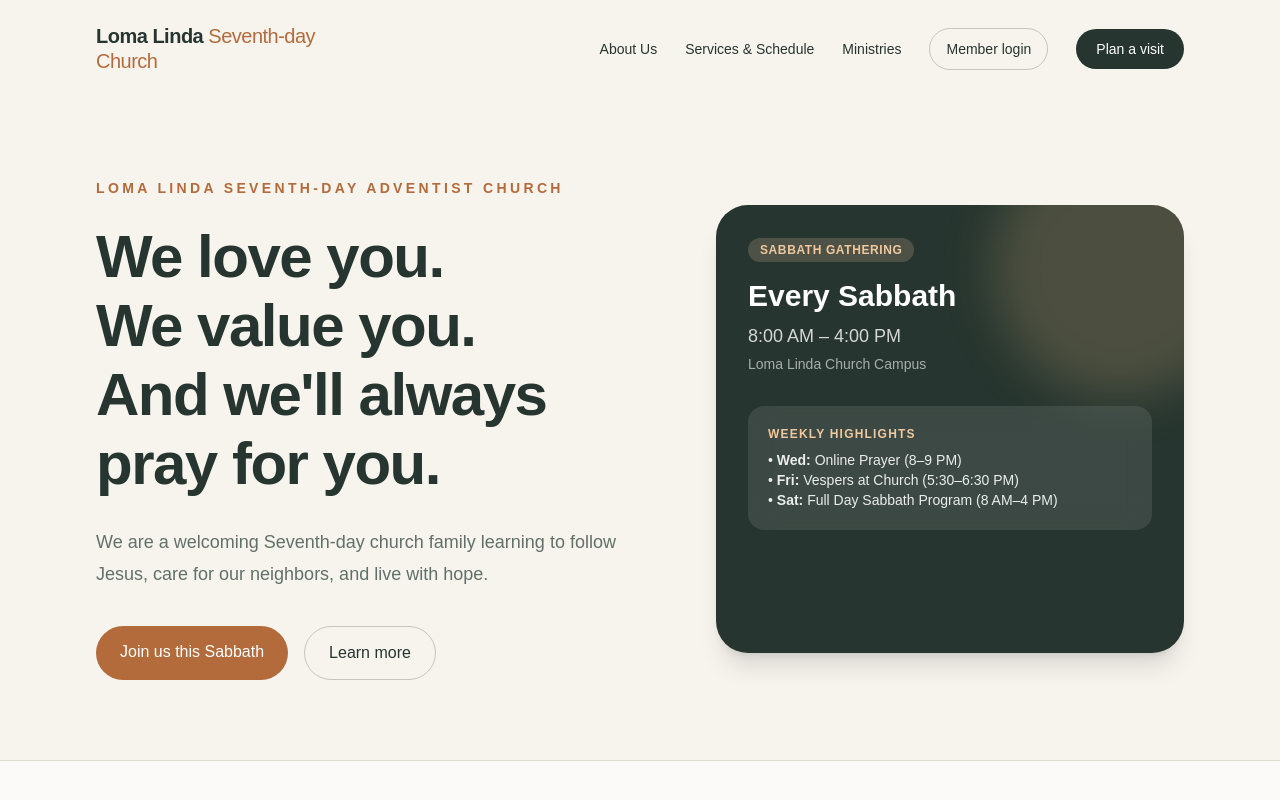
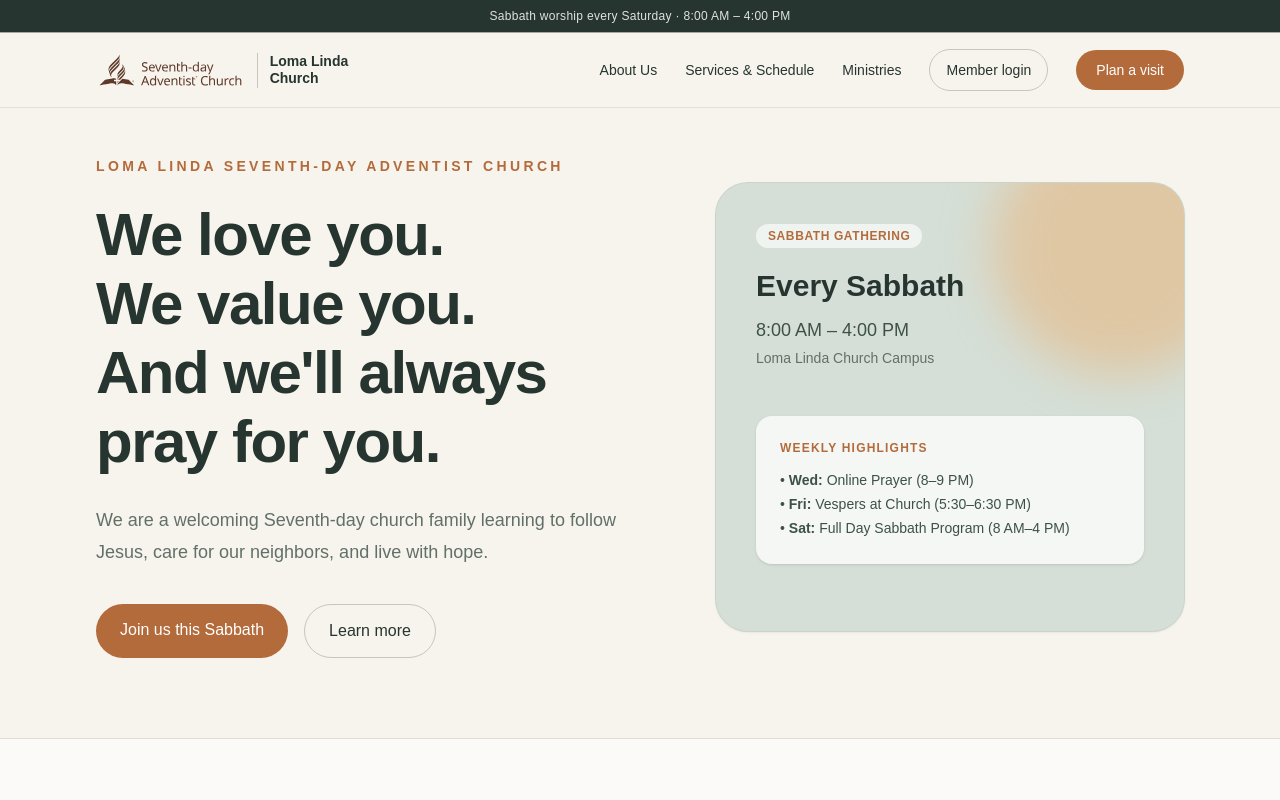
Before and after one commit to MwendaCipi/lomalinda, a Next.js app in the folder frontend/: page / in a window 1280 px wide. Shown: the top 800 px of the page. Built offline with nearby package versions, Linux system fonts and the light colour scheme.

Commit message:
Refresh church header with Adventist branding

```diff
--- a/frontend/src/app/page.tsx
+++ b/frontend/src/app/page.tsx
@@ -17,7 +17,7 @@ export default function Home() {
     <main className="min-h-screen bg-[#f7f4ee] text-[#26352f]">
       <SiteNav />
 
-      <section id="top" className="mx-auto grid max-w-6xl gap-12 px-6 pb-20 pt-12 lg:grid-cols-[1.1fr_0.9fr] lg:items-center lg:px-8 lg:pt-20">
+      <section id="top" className="mx-auto grid max-w-6xl gap-12 px-6 pb-20 pt-8 lg:grid-cols-[1.1fr_0.9fr] lg:items-center lg:px-8 lg:pt-12">
         <div>
           <p className="mb-6 text-sm font-semibold uppercase tracking-[0.24em] text-[#b36b3c]">Loma Linda Seventh-day Adventist Church</p>
           <h1 className="max-w-3xl text-4xl font-semibold leading-[1.15] tracking-tight sm:text-6xl">We love you.<br />We value you.<br />And we&apos;ll always pray for you.</h1>
@@ -25,11 +25,11 @@ export default function Home() {
           <div className="mt-9 flex flex-wrap gap-4"><a href="#schedule" className="rounded-full bg-[#b36b3c] px-6 py-3.5 font-medium text-white transition hover:bg-[#96552e]">Join us this Sabbath</a><a href="#about" className="rounded-full border border-[#c9c5bb] px-6 py-3.5 font-medium transition hover:border-[#26352f]">Learn more</a></div>
         </div>
 
-        <div className="relative min-h-80 overflow-hidden rounded-[2rem] bg-[#26352f] p-8 text-white shadow-xl sm:min-h-[28rem]">
-          <div className="absolute -right-16 -top-16 h-64 w-64 rounded-full bg-[#e7b783]/20 blur-xl" />
-          <div className="relative z-10 flex h-full flex-col justify-between">
-            <div><span className="inline-block rounded-full bg-[#f1c89e]/20 px-3 py-1 text-xs font-semibold uppercase tracking-wider text-[#f1c89e]">Sabbath Gathering</span><h2 className="mt-4 text-3xl font-semibold">Every Sabbath</h2><p className="mt-2 text-lg text-white/80">8:00 AM – 4:00 PM</p><p className="mt-1 text-sm text-white/60">Loma Linda Church Campus</p></div>
-            <div className="mt-8 rounded-2xl bg-white/10 p-5 backdrop-blur-md"><p className="text-xs font-semibold uppercase tracking-widest text-[#f1c89e]">Weekly Highlights</p><p className="mt-2 text-sm text-white/90">• <strong>Wed:</strong> Online Prayer (8–9 PM)<br />• <strong>Fri:</strong> Vespers at Church (5:30–6:30 PM)<br />• <strong>Sat:</strong> Full Day Sabbath Program (8 AM–4 PM)</p></div>
+        <div className="relative min-h-80 overflow-hidden rounded-[2rem] bg-[#d5dfd7] p-10 text-[#26352f] shadow-sm ring-1 ring-[#c9d5ca] sm:min-h-[28rem]">
+          <div className="absolute -right-16 -top-16 h-64 w-64 rounded-full bg-[#e7b783]/60 blur-xl" />
+          <div className="relative z-10 flex h-full flex-col">
+            <div><span className="inline-block rounded-full bg-white/65 px-3 py-1 text-xs font-semibold uppercase tracking-wider text-[#b36b3c]">Sabbath Gathering</span><h2 className="mt-5 text-3xl font-semibold">Every Sabbath</h2><p className="mt-3 text-lg text-[#3d5148]">8:00 AM – 4:00 PM</p><p className="mt-1 text-sm text-[#617068]">Loma Linda Church Campus</p></div>
+            <div className="mt-auto pt-12"><div className="rounded-2xl bg-white/75 p-6 shadow-sm backdrop-blur-md"><p className="text-xs font-semibold uppercase tracking-widest text-[#b36b3c]">Weekly Highlights</p><p className="mt-3 text-sm leading-6 text-[#3d5148]">• <strong>Wed:</strong> Online Prayer (8–9 PM)<br />• <strong>Fri:</strong> Vespers at Church (5:30–6:30 PM)<br />• <strong>Sat:</strong> Full Day Sabbath Program (8 AM–4 PM)</p></div></div>
           </div>
         </div>
       </section>
--- a/frontend/src/components/site-nav.tsx
+++ b/frontend/src/components/site-nav.tsx
@@ -1,5 +1,6 @@
 "use client";
 
+import Image from "next/image";
 import Link from "next/link";
 import { useState } from "react";
 
@@ -13,23 +14,32 @@ export function SiteNav() {
   const [open, setOpen] = useState(false);
 
   return (
-    <nav className="mx-auto max-w-6xl px-6 py-6 lg:px-8" aria-label="Main navigation">
-      <div className="flex items-center justify-between">
-        <Link href="#top" className="max-w-[15rem] text-lg font-bold leading-tight tracking-tight sm:text-xl">
-          Loma Linda <span className="font-normal text-[#b36b3c]">Seventh-day Church</span>
+    <header className="sticky top-0 z-40 border-b border-[#dfdbd1]/80 bg-[#f7f4ee]/95 backdrop-blur">
+      <div className="border-b border-[#dfdbd1]/70 bg-[#26352f] px-6 py-2 text-center text-xs font-medium tracking-wide text-white/85">
+        Sabbath worship every Saturday · 8:00 AM – 4:00 PM
+      </div>
+      <nav className="mx-auto max-w-6xl px-6 py-4 lg:px-8" aria-label="Main navigation">
+        <div className="flex items-center justify-between gap-6">
+          <Link href="#top" className="flex min-w-0 items-center gap-3">
+            <Image src="/adventist-logo.svg" alt="Seventh-day Adventist Church" width={180} height={49} className="h-10 w-auto shrink-0" priority />
+            <span className="hidden border-l border-[#c9c5bb] pl-3 text-sm font-semibold leading-tight text-[#26352f] sm:block">Loma Linda<br />Church</span>
           </Link>
+
           <div className="hidden items-center gap-7 text-sm font-medium md:flex">
             {links.map(([label, href]) => <a key={href} href={href} className="transition hover:text-[#b36b3c]">{label}</a>)}
             <Link href="/login" className="rounded-full border border-[#c9c5bb] px-4 py-2.5 transition hover:border-[#26352f]">Member login</Link>
-          <a href="#contact" className="rounded-full bg-[#26352f] px-5 py-2.5 text-white transition hover:bg-[#3c5147]">Plan a visit</a>
+            <a href="#contact" className="rounded-full bg-[#b36b3c] px-5 py-2.5 text-white transition hover:bg-[#96552e]">Plan a visit</a>
           </div>
+
           <button type="button" className="rounded-full border border-[#c9c5bb] px-4 py-2 text-sm font-medium md:hidden" aria-expanded={open} aria-controls="mobile-menu" onClick={() => setOpen(!open)}>{open ? "Close" : "Menu"}</button>
         </div>
-      {open && <div id="mobile-menu" className="mt-5 grid gap-2 border-t border-[#dfdbd1] pt-4 md:hidden">
+
+        {open && <div id="mobile-menu" className="mt-4 grid gap-2 border-t border-[#dfdbd1] pt-4 md:hidden">
           {links.map(([label, href]) => <a key={href} href={href} onClick={() => setOpen(false)} className="rounded-xl px-3 py-2.5 text-sm font-medium hover:bg-white">{label}</a>)}
           <Link href="/login" onClick={() => setOpen(false)} className="rounded-xl px-3 py-2.5 text-sm font-medium hover:bg-white">Member login</Link>
-        <a href="#contact" onClick={() => setOpen(false)} className="mt-1 rounded-full bg-[#26352f] px-5 py-3 text-center text-sm font-medium text-white">Plan a visit</a>
+          <a href="#contact" onClick={() => setOpen(false)} className="mt-1 rounded-full bg-[#b36b3c] px-5 py-3 text-center text-sm font-medium text-white">Plan a visit</a>
         </div>}
       </nav>
+    </header>
   );
 }
```
Also changed, not shown: frontend/public/adventist-logo.svg (added). Lines whose indentation alone changed are shown as unchanged.
